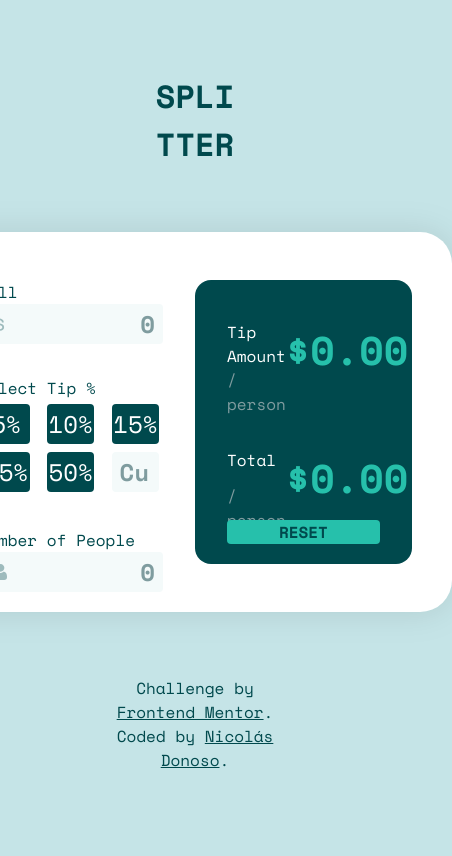
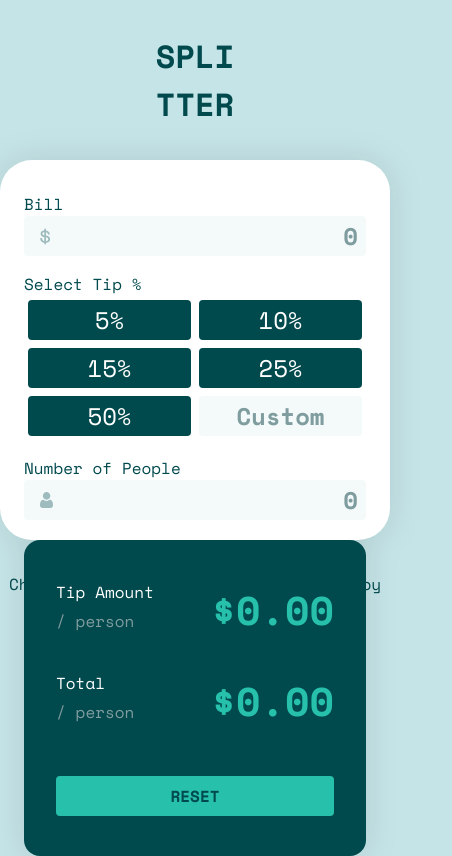
Before and after one commit to Sir-Floppa/Frontend-Mentor-05-Tip-Calculator-App, an Angular app: page / in a window 390 px wide. Shown: the whole page, 452 px wide, since content can reach past the window. Built offline with nearby package versions, Linux system fonts and the light colour scheme.

Commit message:
added responsive styles for mobile

```diff
--- a/src/app/app.component.html
+++ b/src/app/app.component.html
@@ -1,4 +1,6 @@
-<h1>SPLI<br />TTER</h1>
+<header>
+  <h1>SPLI<br />TTER</h1>
+</header>
 
 <main>
   <app-panel
--- a/src/app/app.component.scss
+++ b/src/app/app.component.scss
@@ -33,3 +33,27 @@ footer {
   position: absolute;
   gap: 4rem;
 }
+
+@media (max-width: 1050px) {
+  main {
+    display: flexbox;
+    flex-direction: column;
+    justify-content: flex-start;
+    min-width: 100%;
+    min-height: 100%;
+    padding: 2rem 1.5rem;
+  }
+
+  app-panel, app-answer {
+    width: 100%;
+  }
+
+  :host {
+    gap: 2rem;
+    justify-content: flex-start;
+  }
+
+  header {
+    margin-top: 2rem;
+  }
+}
--- a/src/app/panel/panel.component.scss
+++ b/src/app/panel/panel.component.scss
@@ -123,3 +123,13 @@ section {
 #peopleNumber {
   @include useIcon(url("../../assets/images/icon-person.svg"));
 }
+
+@media (max-width: 1050px) {
+  form {
+    gap: 1rem;
+  }
+
+  section {
+    grid-template-columns: 50% 50%;
+  }
+}
--- a/src/styles.scss
+++ b/src/styles.scss
@@ -23,3 +23,13 @@ app-root {
   width: 50%;
   height: 45%;
 }
+
+@media (max-width: 1050px) {
+  app-root {
+    width: 100%;
+  }
+
+  body {
+    justify-content: space-between;
+  }
+}
```
